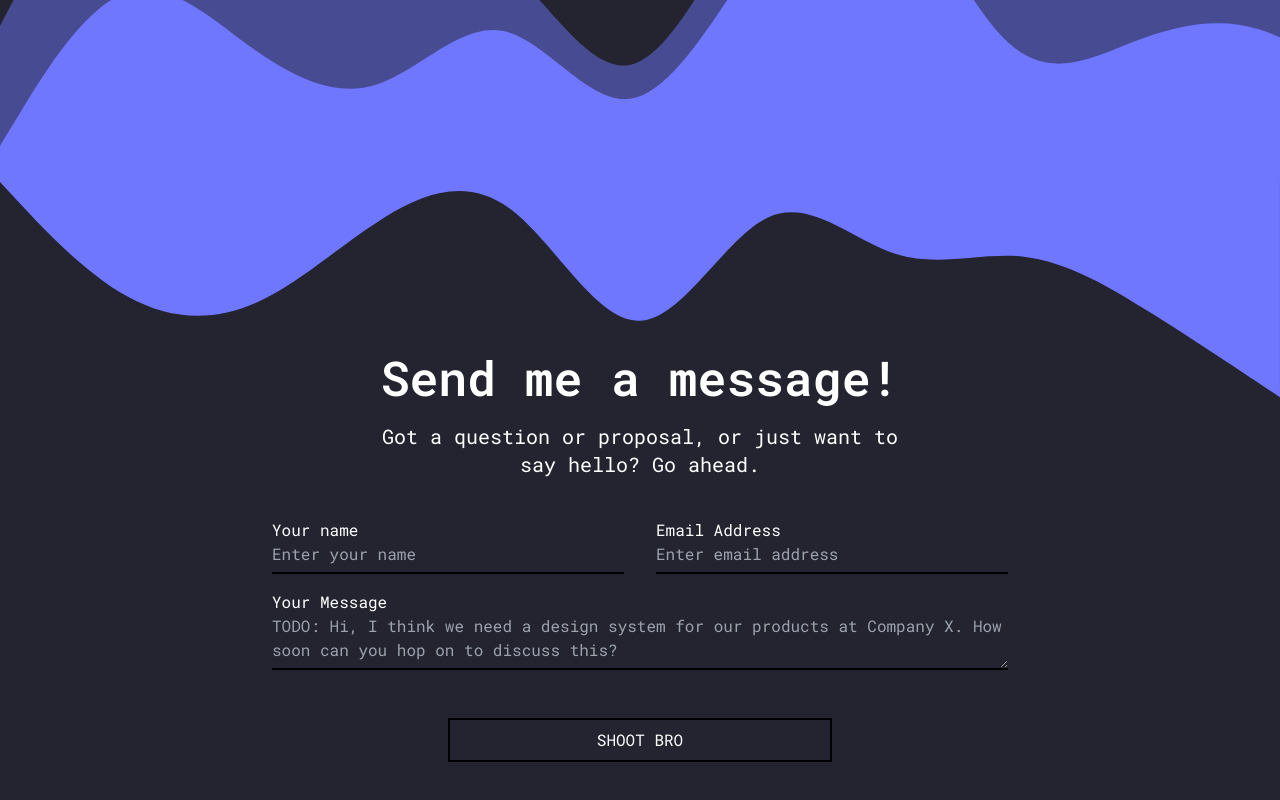
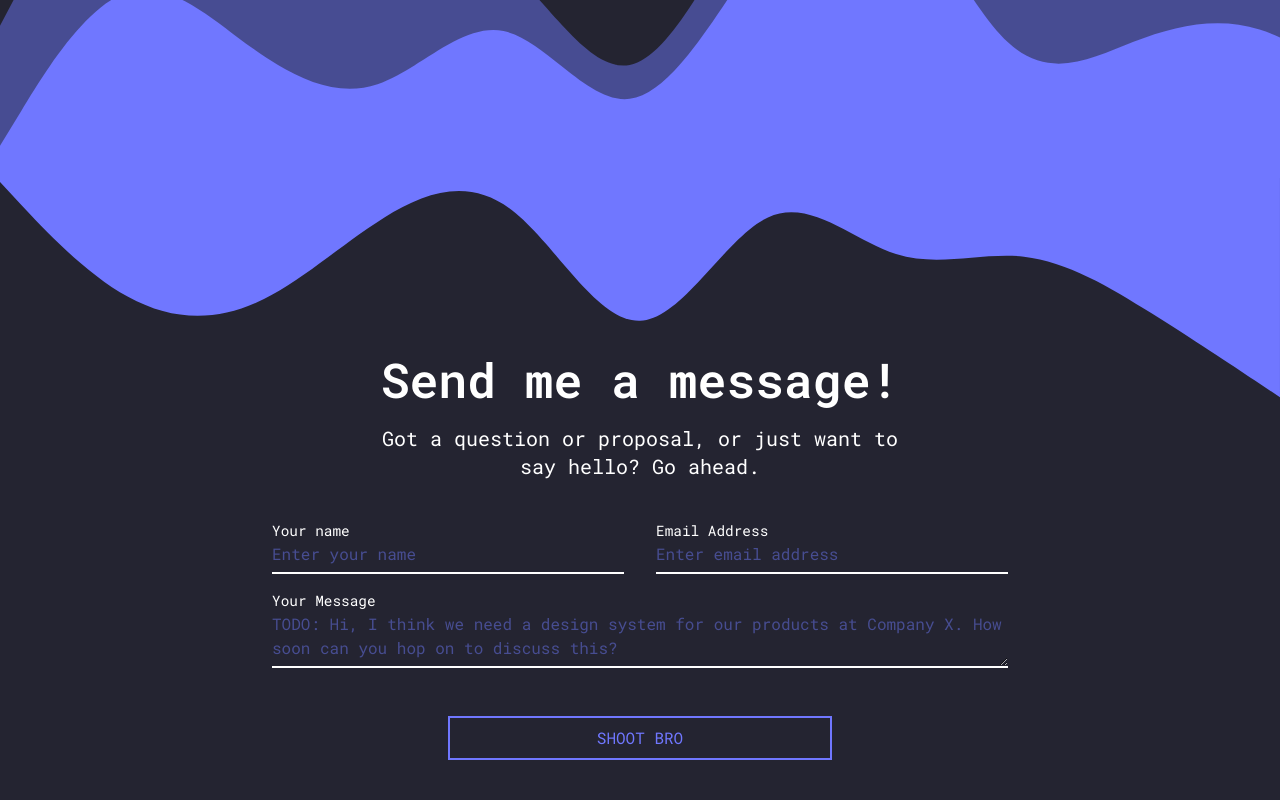
Before and after one commit to t-monaco/3D-portfolio, a React (Vite) app: page / in a window 1280 px wide. Shown: the part 2222-3022 px from the top of the page. Built offline with nearby package versions, Linux system fonts and the light colour scheme.

Commit message:
Update btn + input colors

```diff
--- a/src/components/BasicButton/BasicButton.styled.tsx
+++ b/src/components/BasicButton/BasicButton.styled.tsx
@@ -2,13 +2,13 @@ import styled from "styled-components";
 import { breakpoints } from "../../styles";
 
 export const BasicButton = styled.button<object>`
-    border: 2px solid black;
+    border: 2px solid #7077ff;
     padding: 0.5rem;
     position: relative;
     width: 100%;
 
     &::after {
-        background: #000;
+        background: #7077ff;
         content: "";
         inset: 0;
         position: absolute;
@@ -17,6 +17,7 @@ export const BasicButton = styled.button<object>`
         transition: transform 0.4s cubic-bezier(0.1, 0.8, 0.3, 1);
         z-index: -1;
     }
+    color: #7077ff;
 
     &:hover {
         color: #fff;
--- a/src/components/BasicInput/BasicInput.styled.tsx
+++ b/src/components/BasicInput/BasicInput.styled.tsx
@@ -14,16 +14,25 @@ export const FormFieldContainer = styled.div<object>`
     }
 
     & label {
+        font-size: 0.9rem;
+
+        &:has(+ input:focus) {
+            color: #7077ff;
+        }
     }
 
     & input {
         background: none;
-        border-bottom: 2px solid black;
+        border-bottom: 2px solid #fff;
         outline: none;
         padding-bottom: 0.4rem;
 
         &:focus {
-            border-color: red;
+            border-color: #7077ff;
+        }
+
+        &::placeholder {
+            color: #474d91;
         }
     }
 `;
--- a/src/components/BasicTextarea/BasicTextarea.styled.tsx
+++ b/src/components/BasicTextarea/BasicTextarea.styled.tsx
@@ -9,16 +9,25 @@ export const FormFieldContainer = styled.div<object>`
     }
 
     & label {
+        font-size: 0.9rem;
+
+        &:has(+ textarea:focus) {
+            color: #7077ff;
+        }
     }
 
     & textarea {
         background: none;
-        border-bottom: 2px solid black;
+        border-bottom: 2px solid #fff;
         outline: none;
         padding-bottom: 0.4rem;
 
         &:focus {
-            border-color: red;
+            border-color: #7077ff;
+        }
+
+        &::placeholder {
+            color: #474d91;
         }
     }
 `;
--- a/src/components/Contact/index.tsx
+++ b/src/components/Contact/index.tsx
@@ -131,7 +131,7 @@ const Contact: React.FC<ContactProps> = () => {
                 </form>
                 {errors && (
                     <div className="errors-list">
-                        <ul className="list-none text-red-600 font-medium text-sm">
+                        <ul className="list-none text-[#7077ff] font-medium text-sm">
                             {Object.values(errors).map((e, key) => {
                                 return (
                                     <li key={key} className="">
```
